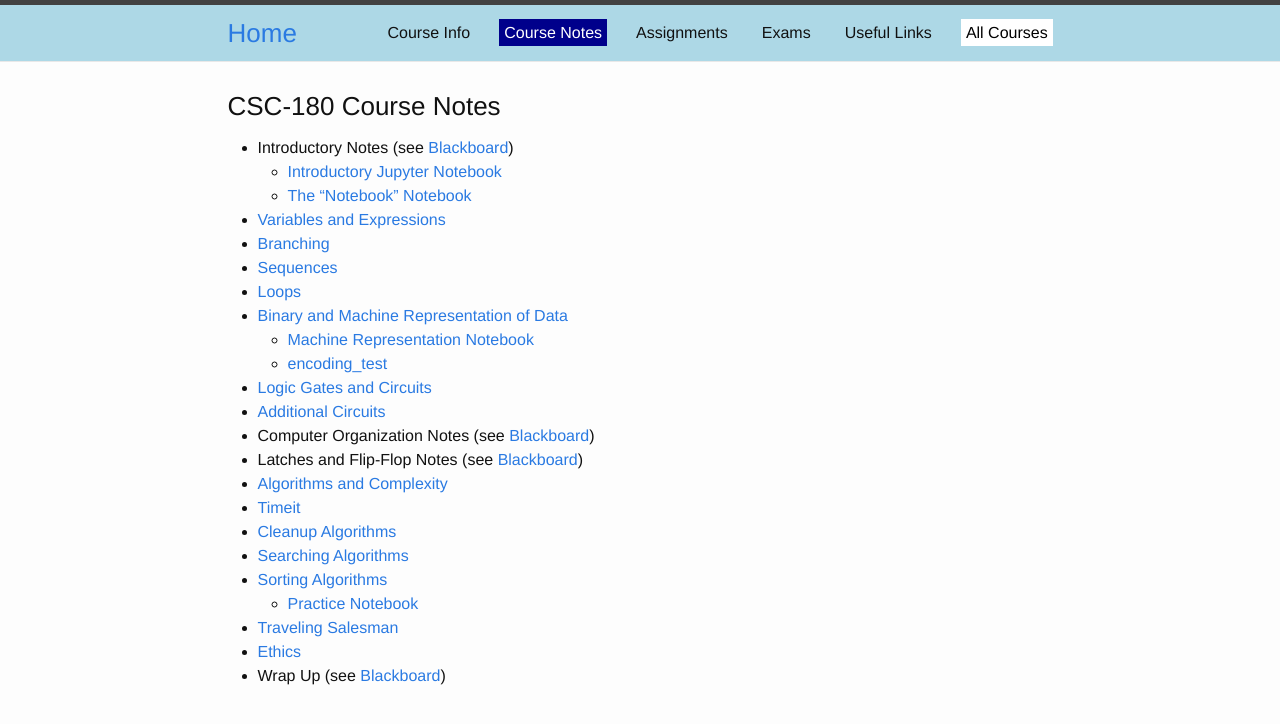
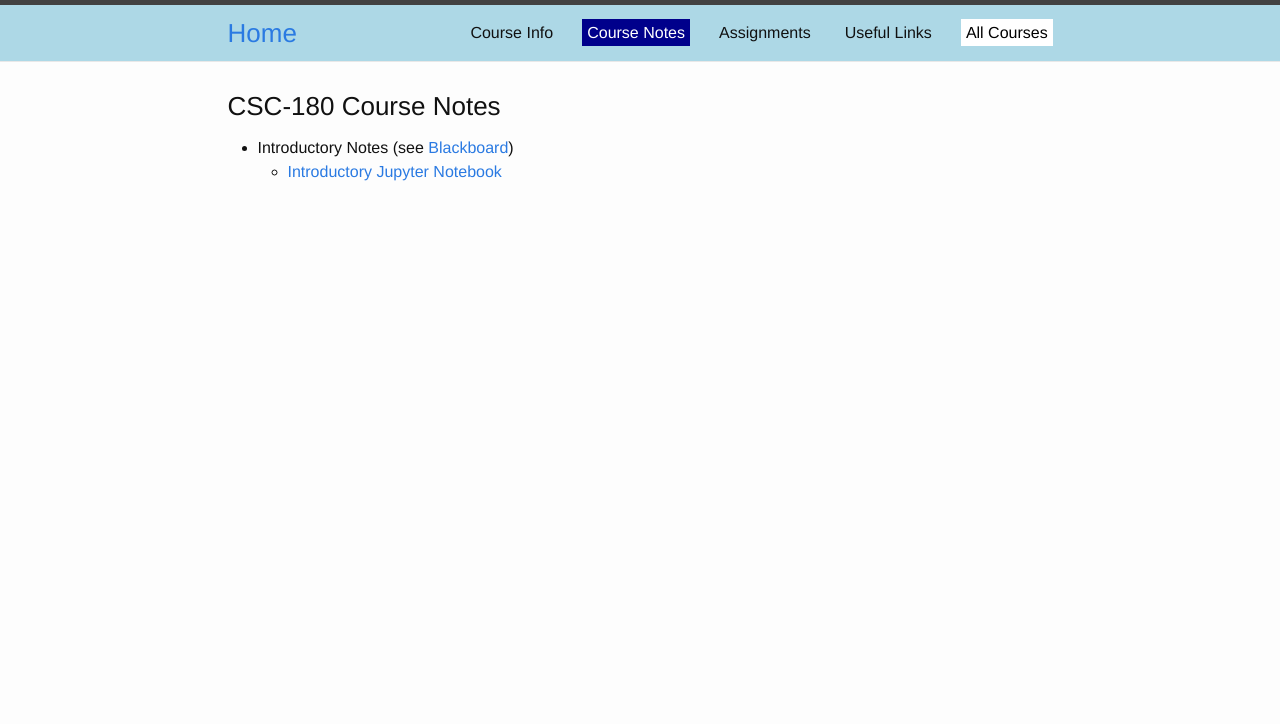
Before and after one commit to gdancik/CSC-180, a Jekyll site: the page built from notes.md, in a window 1280 px wide. Shown: the top 724 px of the page. Built offline with Jekyll 4.4.1, drawn with Linux system fonts in a browser that asks for light colours.

Commit message:
Ready for Fall 2024

```diff
--- a/index.html
+++ b/index.html
@@ -8,12 +8,13 @@ exclude_from_nav: true
 {% capture exams %} <a href = "{{ site.baseurl }}/exams/">exams</a>{% endcapture %}
 
 
+{% comment %}
 <p><b>12/02/2021</b>: Exam III (see {{exams}}) will be Friday, December 10th from 8 - 10:00 AM</p>
 <p><b>11/07/2021</b>: Lab 7 posted in {{assignments}} (Due: Monday, 11/15/2021)</p)>
 <p><b>9/29/2021</b>: Lab 4 posted in {{assignments}} (Due: Wednesday, 10/06/2021)</p)>
 <p><b>9/16/2021</b>: Lab 3 posted in {{assignments}} (Due: Monday, 9/20/2021)</p)>
 <p><b>9/09/2021</b>: Lab 2 posted in {{assignments}} (Due: Wednesday, 9/15/2021)</p)>
 <p><b>8/29/2021</b>: Lab 1 posted in {{assignments}} (Due: Wednesday, 9/8/2021)</p)>
-<p><b>8/20/2021</b>: Welcome to <b style = "color: red"> CSC-180: Fundamentals of Computing</b> for the Fall 2021 Semester! This page will be used to provide course material for CSC-180.  Please see the links above for more information. </p>
-{% comment %}
 {% endcomment %}
+
+<p><b>8/22/2024</b>: Welcome to <b style = "color: red"> CSC-180: Fundamentals of Computing</b> for the Fall 2024 Semester! This page will be used to provide course material for CSC-180.  Please see the links above for more information. </p>
--- a/notes.md
+++ b/notes.md
@@ -8,7 +8,7 @@ exclude_from_nav: false
 
 * Introductory Notes (see [Blackboard](https://easternct.blackboard.com/))
     * [Introductory Jupyter Notebook]({{ site.baseurl }}/data/notes/intro.ipynb)
-    * [The "Notebook" Notebook]({{ site.baseurl }}/data/notes/notebooks.ipynb)
+{% comment %}
 * [Variables and Expressions]({{ site.baseurl }}/data/notes/variables_and_expressions.ipynb)
 * [Branching]({{ site.baseurl }}/data/notes/branching.ipynb)
 * [Sequences]({{ site.baseurl }}/data/notes/sequences.ipynb)
@@ -29,5 +29,4 @@ exclude_from_nav: false
 * [Traveling Salesman]({{ site.baseurl }}/data/notes/TravelingSalesman.pdf)
 * [Ethics]({{ site.baseurl }}/data/notes/ethics.pdf)
 * Wrap Up (see [Blackboard](https://easternct.blackboard.com/))
-{% comment %}
 {% endcomment %}
```
Also changed, not shown: assignments.md (+6 -2 lines), exams.md (+2 -2 lines), info.md (+2 -1 lines), 8 other files.
